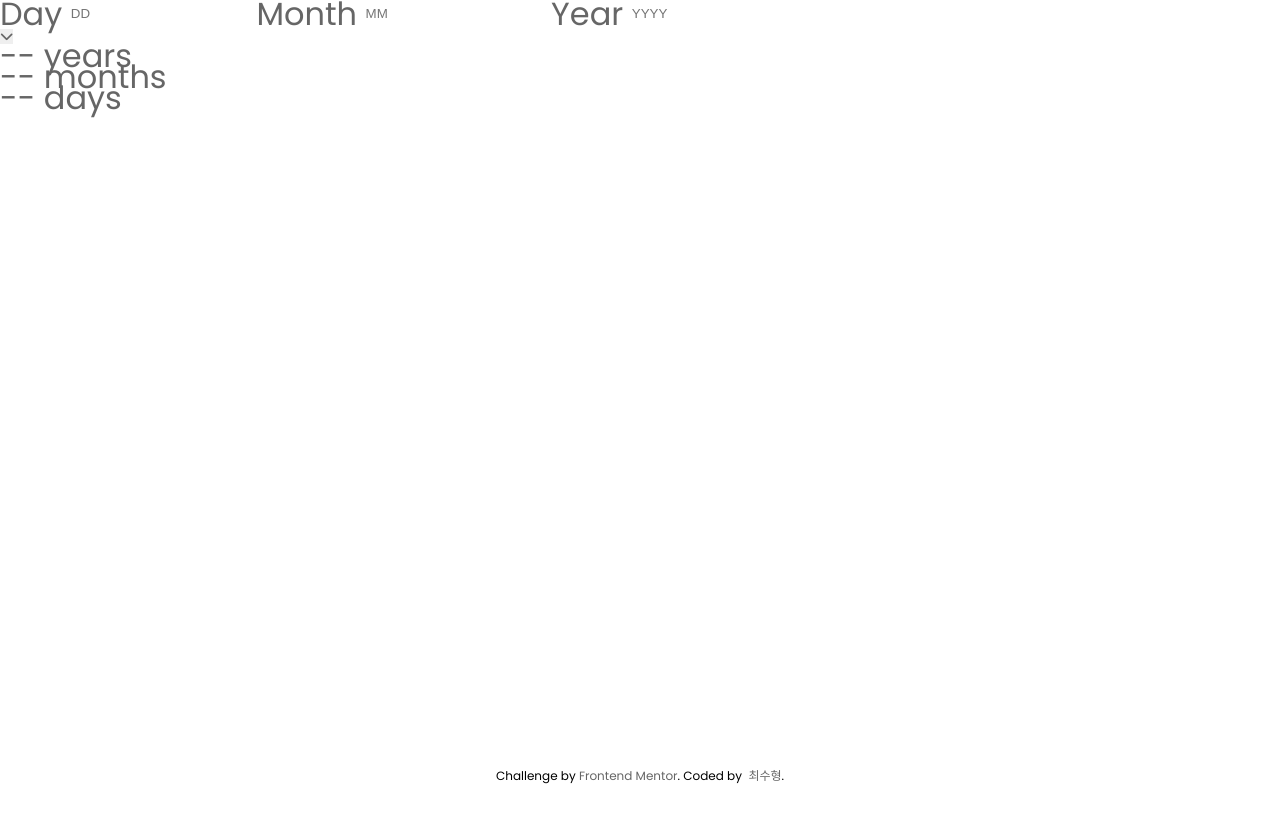
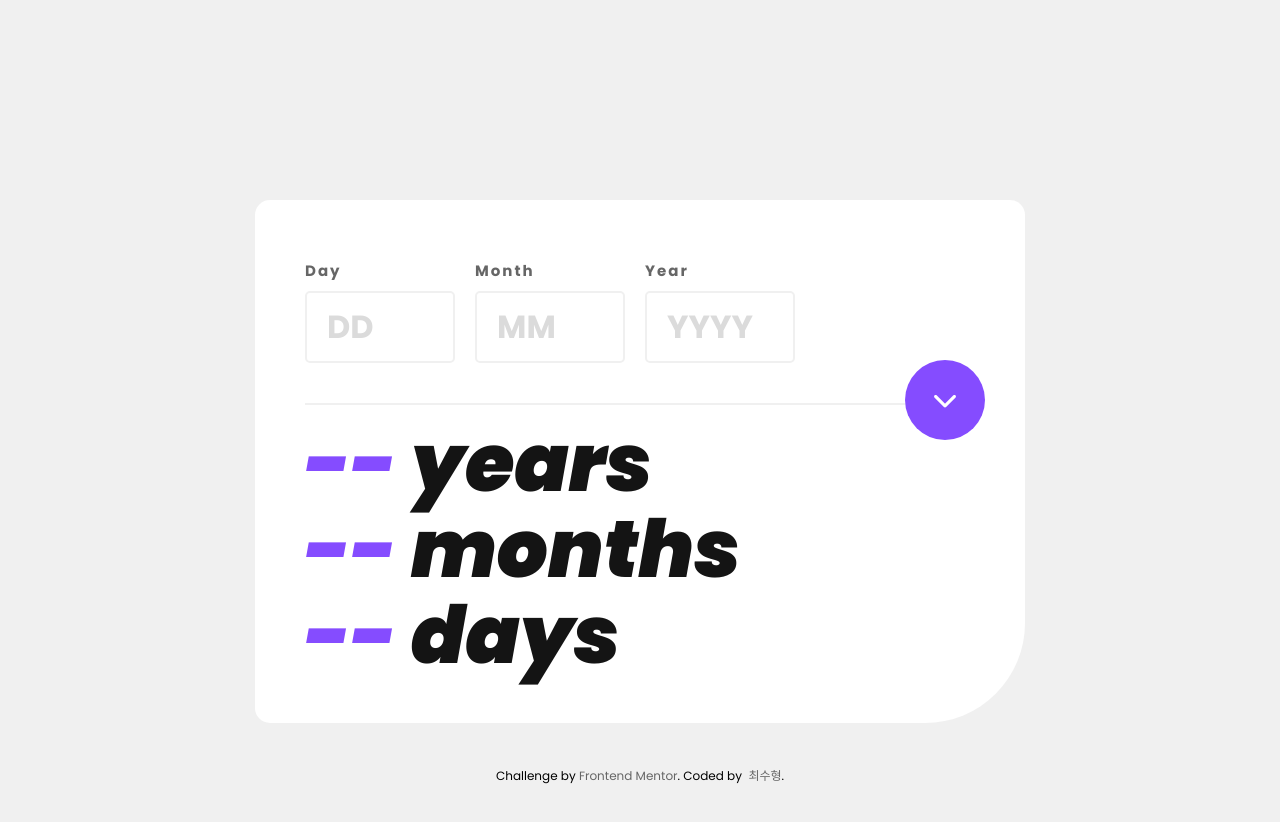
Before and after one commit to User850413/ageCalculator, a plain HTML site: page index.html in a window 1280 px wide. Before the commit the page ends 800 px from the top, so only its background shows below. Drawn offline with Linux system fonts and the light colour scheme; a web font is replaced by a local one.

Commit message:
feat : Edit CSS and some html file

```diff
--- a/css/index.css
+++ b/css/index.css
@@ -1,5 +1,7 @@
 :root {
-  --main: hsl(259, 100%, 65%);
+  --main-font: "Poppins", sans-serif;
+  --white: #fff;
+  --main-color: hsl(259, 100%, 65%);
   --off-white: hsl(0, 0%, 94%);
   --light-grey: hsl(0, 0%, 86%);
   --Smokey-grey: hsl(0, 1%, 44%);
@@ -9,7 +11,75 @@
 html {
   font-size: 10px;
 }
+body {
+  background-color: var(--off-white);
+  height: 100%;
+}
 
+/* 메인 */
+main.wrap {
+  background-color: var(--white);
+  position: relative;
+  margin: 200px auto;
+  width: max-content;
+  border-radius: 15px 15px 100px 15px;
+  padding: 60px 50px;
+}
+.inputs {
+  display: grid;
+  grid-auto-flow: column;
+  grid-template-columns: repeat(3, 1fr);
+  grid-template-rows: 1fr auto;
+  row-gap: 10px;
+  column-gap: 20px;
+  letter-spacing: 2px;
+  border-bottom: 2px solid var(--off-white);
+  padding-bottom: 40px;
+  padding-right: 180px;
+}
+.inputs > label {
+  font-size: 1.5rem;
+  font-weight: 700;
+  letter-spacing: inherit;
+}
+.inputs > input {
+  font-size: 3.2rem;
+  width: 150px;
+  border: 2px solid var(--off-white);
+  border-radius: 5px;
+  padding: 10px 20px;
+  font-weight: 700;
+  font-family: var(--main-font);
+}
+.inputs > input::placeholder {
+  color: var(--light-grey);
+}
+
+button.btn {
+  position: absolute;
+  width: 80px;
+  height: 80px;
+  background-color: var(--main-color);
+  color: var(--white);
+  border-radius: 50px;
+  font-size: 2.5rem;
+  top: 160px;
+  right: 40px;
+}
+
+.result {
+  margin: 30px 0 0;
+  font-size: 8rem;
+  font-weight: 900;
+  color: var(--off-black);
+  line-height: 0.7;
+  font-style: italic;
+}
+.result > span {
+  color: var(--main-color);
+}
+
+/* 정보(푸터) */
 .attribution {
   display: flex;
   align-items: center;
--- a/css/reset.css
+++ b/css/reset.css
@@ -49,6 +49,7 @@ figure,
 figcaption {
   margin: 0;
   padding: 0;
+  box-sizing: border-box;
 }
 body,
 input,
--- a/index.html
+++ b/index.html
@@ -33,15 +33,9 @@
       </div>
       <button class="btn"><i class="fa-solid fa-chevron-down"></i></button>
       <div class="results">
-        <p class="result">
-          <span class="results__year"> -- years</span>
-        </p>
-        <p class="result">
-          <span class="results__month">-- months</span>
-        </p>
-        <p class="result">
-          <span class="results__day">-- days</span>
-        </p>
+        <p class="result"><span class="results__year"> -- </span>years</p>
+        <p class="result"><span class="results__month">--</span> months</p>
+        <p class="result"><span class="results__day">--</span> days</p>
       </div>
     </main>
     <footer class="attribution">
```
